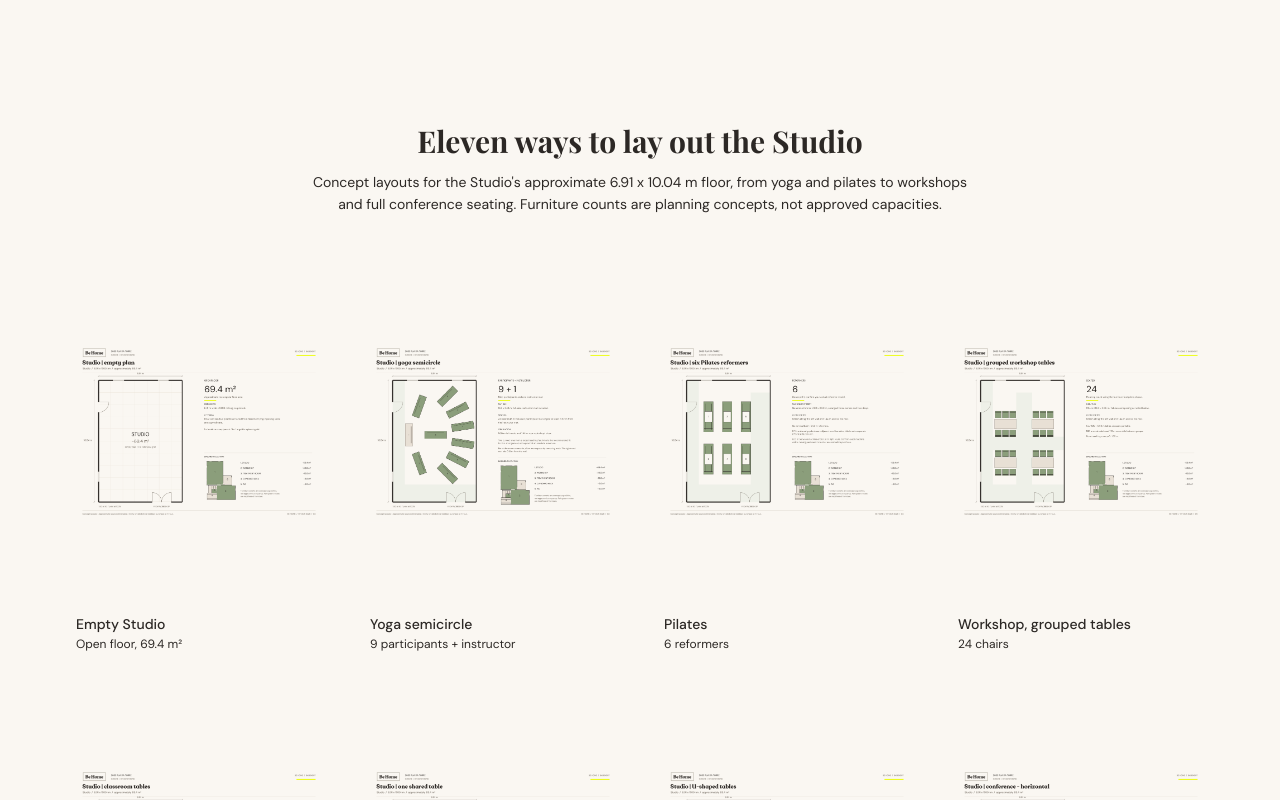
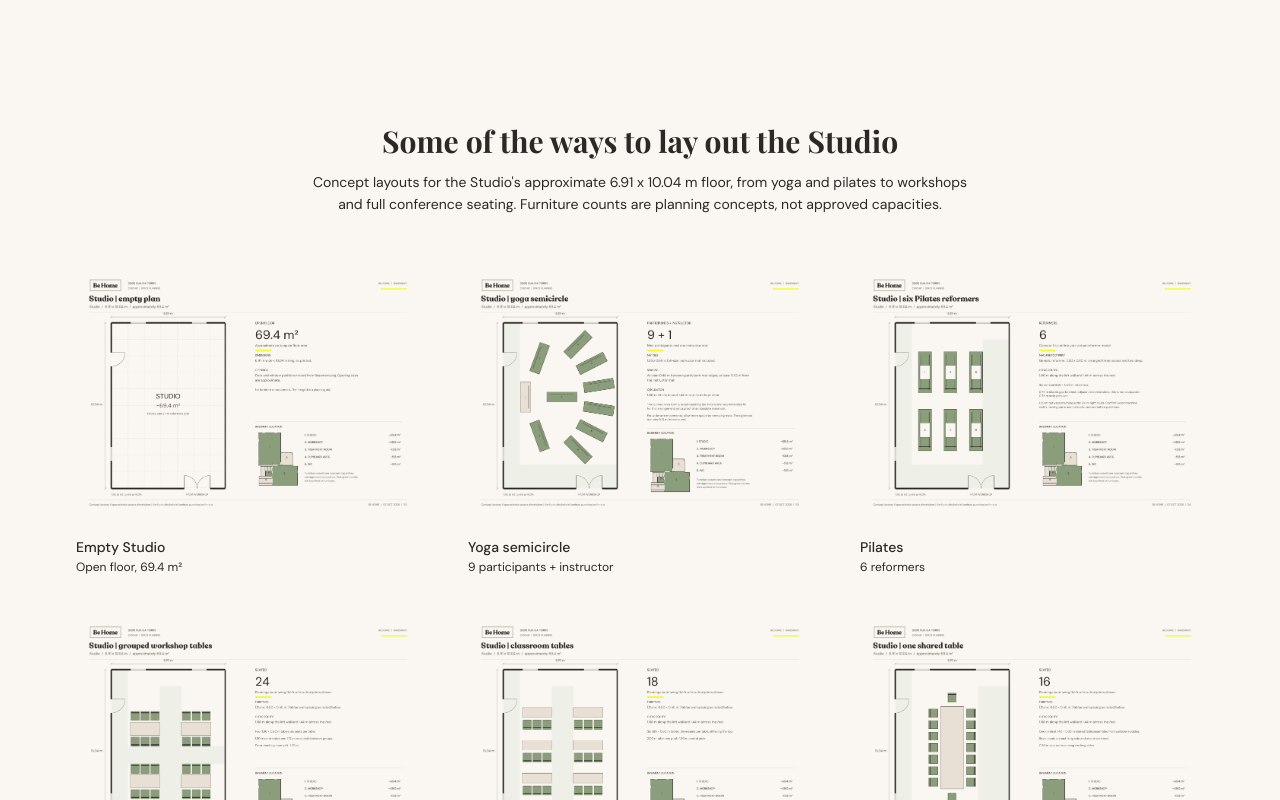
Before and after one commit to lisabarksfield/be-home, a Next.js app: page /studio in a window 1280 px wide. Shown: the part 1660-2460 px from the top of the page. Built offline with nearby package versions, Linux system fonts and the light colour scheme.

Commit message:
Adjust Studio layout gallery to 3 columns and landscape thumbnails
The layout PNGs are landscape exports, so switch from a 4-up portrait
grid to 3-up at the images' actual aspect ratio to cut the whitespace,
and soften the gallery heading since it's a sample, not the full set.

```diff
--- a/app/(public)/studio/page.tsx
+++ b/app/(public)/studio/page.tsx
@@ -98,12 +98,12 @@ export default function StudioPage() {
       <section className="py-20 px-6" style={{ backgroundColor: "var(--color-stone-warm)" }}>
         <div className="max-w-6xl mx-auto">
           <h2 className="text-3xl font-light mb-3 text-center" style={{ fontFamily: "var(--font-serif)", color: "var(--color-charcoal)" }}>
-            Eleven ways to lay out the Studio
+            Some of the ways to lay out the Studio
           </h2>
           <p className="text-sm leading-relaxed max-w-2xl mx-auto mb-12 text-center" style={{ color: "var(--color-stone-deep)" }}>
             Concept layouts for the Studio&apos;s approximate 6.91 x 10.04 m floor, from yoga and pilates to workshops and full conference seating. Furniture counts are planning concepts, not approved capacities.
           </p>
-          <div className="grid grid-cols-2 sm:grid-cols-3 md:grid-cols-4 gap-6">
+          <div className="grid grid-cols-1 sm:grid-cols-2 md:grid-cols-3 gap-6">
             {studio.layouts.map((l) => (
               <a
                 key={l.title}
@@ -113,7 +113,7 @@ export default function StudioPage() {
                 className="group block rounded-xl overflow-hidden"
                 style={{ backgroundColor: "var(--color-cream)", border: "1px solid var(--color-stone)" }}
               >
-                <div className="relative aspect-[4/5]">
+                <div className="relative aspect-[1819/1287]">
                   <Image
                     src={l.image}
                     alt={`Be Home Studio layout: ${l.title}`}
```
